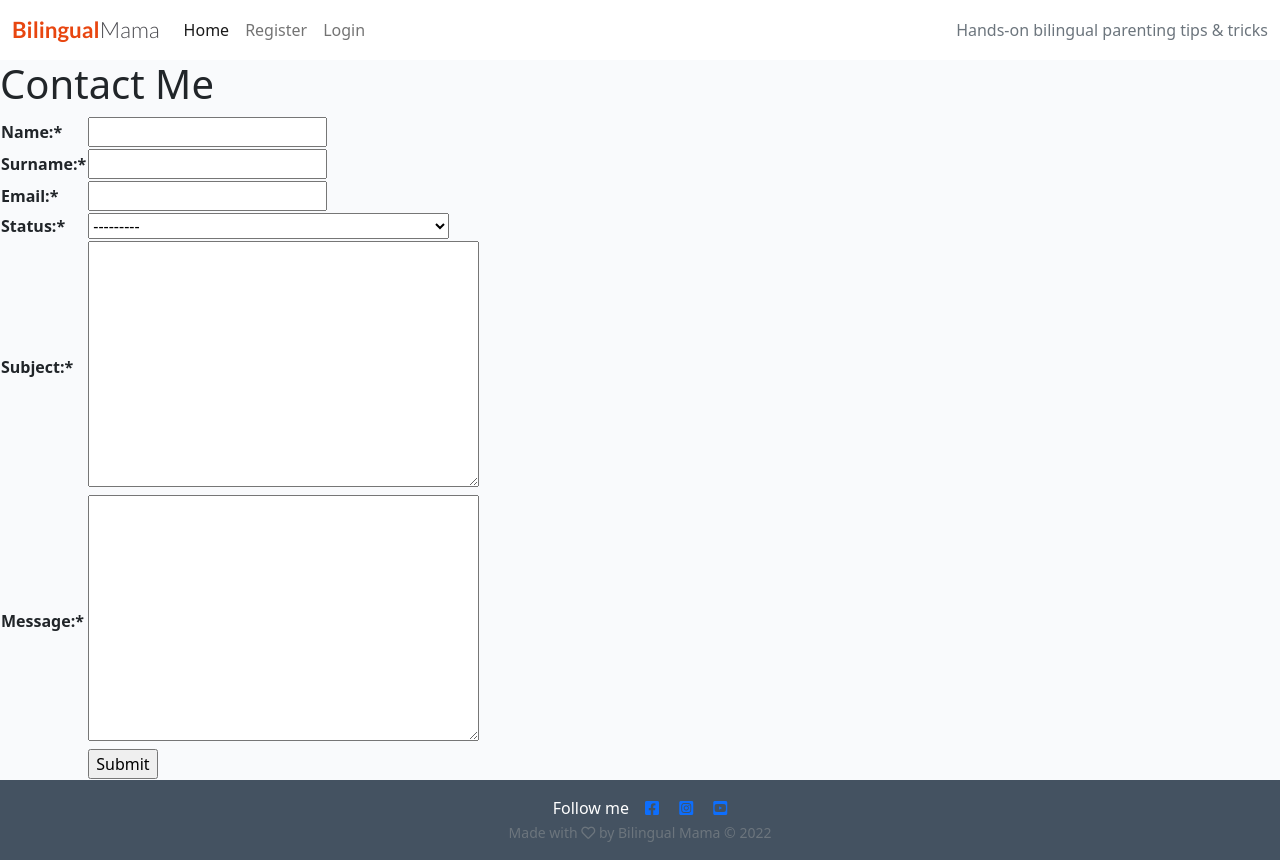
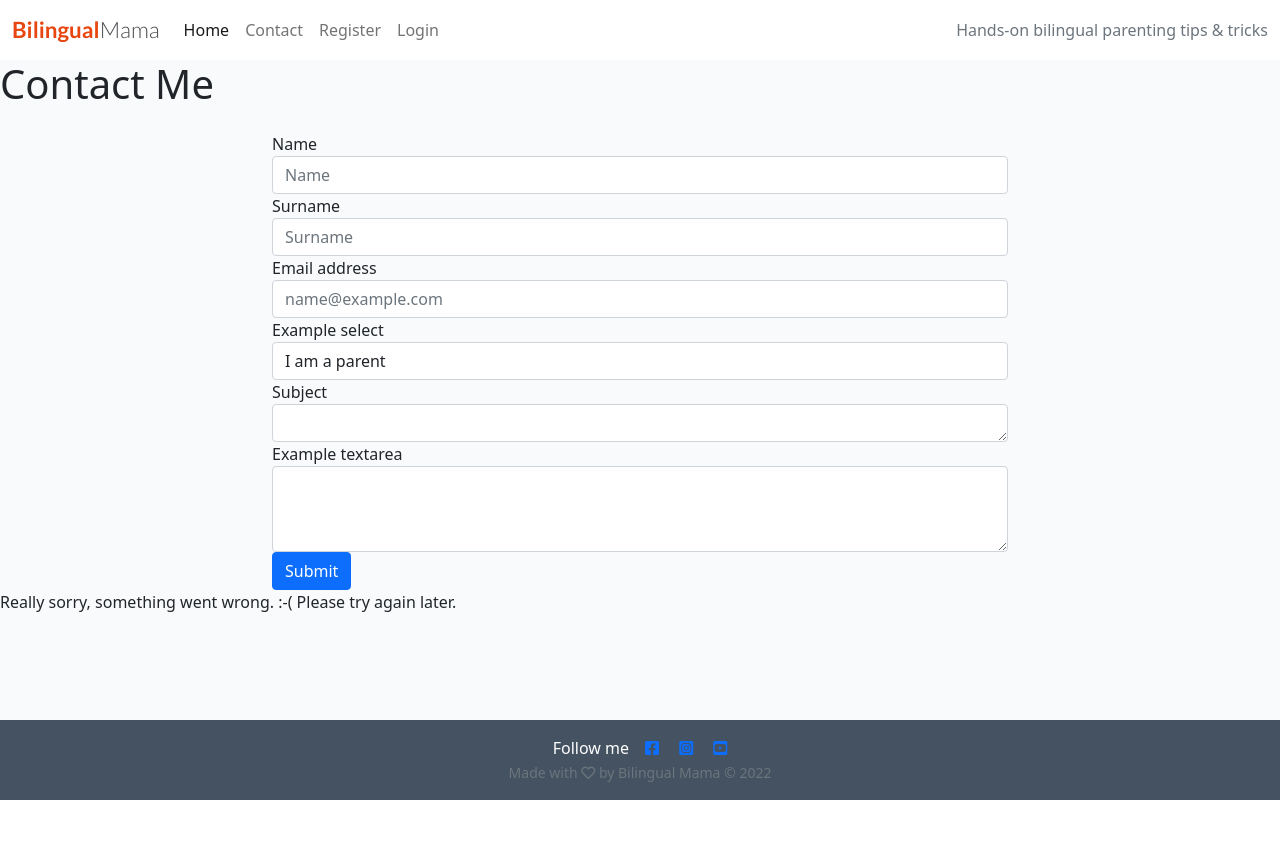
Before and after one commit to psnaz/bilingual-mama, a Django app: template templates/query.html in a window 1280 px wide. After the commit the page ends 800 px from the top, so only its background shows below. Run offline with Django 3.2, Linux system fonts and the light colour scheme; the template is opened without the code that fills it: values that come from a table or form of the project are taken from there, others are empty.

Commit message:
Create query.html

```diff
--- a/bilingualmama/urls.py
+++ b/bilingualmama/urls.py
@@ -21,4 +21,5 @@ urlpatterns = [
     path('summernote/', include('django_summernote.urls')),
     path('', include('bmblog.urls'), name='bmblog_urls'),
     path('accounts/', include('allauth.urls')),
+    #path('queries/', include('queries.urls'), name='queries_urls'),
 ]
--- a/queries/forms.py
+++ b/queries/forms.py
@@ -2,7 +2,7 @@ from django import forms
 from django.forms import ModelForm
 from .models import Query
 
-class QueryForm(ModelForm):
+class QueryForm(forms.ModelForm):
     required_css_class = 'required'
     class Meta:
         model = Query
--- a/templates/base.html
+++ b/templates/base.html
@@ -39,6 +39,9 @@
                 <ul class="navbar-nav me-auto mb-2 mb-lg-0">
                     <li class="nav-item">
                         <a class="nav-link active" aria-current="page" href="{% url 'home' %}">Home</a>
+                    </li>
+                    <li class="nav-item">
+                        <a class="nav-link" href="#">Contact</a>
                     </li>
                     {% if user.is_authenticated %}
                     <li class="nav-item">
--- a/templates/query.html
+++ b/templates/query.html
@@ -6,20 +6,53 @@
 
 <h1>Contact Me</h1>
 
+<div class="container">
+  <div class="row">
+    <div class="col-md-8 mt-3 offset-md-2">
+      <form class="query_form" id="query_form" method="post" action="{% url 'query' %}">
+        {% csrf_token %}
+          <div class="form-group">
+            <label for="exampleFormControlName">Name</label>
+            <input type="name" class="form-control" id="exampleFormControlName" placeholder="Name">
+          </div>
+          <div class="form-group">
+            <label for="exampleFormControlSurname">Surname</label>
+            <input type="name" class="form-control" id="exampleFormControlSurname" placeholder="Surname">
+          </div>
+          <div class="form-group">
+            <label for="exampleFormControlInput1">Email address</label>
+            <input type="email" class="form-control" id="exampleFormControlInput1" placeholder="name@example.com">
+          </div>
+          <div class="form-group">
+            <label for="exampleFormControlSelect1">Example select</label>
+            <select class="form-control" id="exampleFormControlSelect1">
+              <option>I am a parent</option>
+              <option>I am/ we are expecting a baby</option>
+              <option>I am a blogger</option>
+              <option>I am just someone who wants to contact you</option>
+            </select>
+          </div>
+          <div class="form-group">
+              <label for="subjectLine">Subject</label>
+              <textarea class="form-control" id="subjectLine" rows="1"></textarea>
+          </div>
+          <div class="form-group">
+            <label for="exampleFormControlTextarea1">Example textarea</label>
+            <textarea class="form-control" id="exampleFormControlTextarea1" rows="3"></textarea>
+          </div>
+          <button type="submit" class="btn btn-primary">Submit</button>
+        </form>
+    </div>
+  </div>
+</div>
+
 {% if submitted %}
     <p class="success">
         Your messages has been submitted successfully. Thank you :-).
     </p>
 
 {% else %}
-    <form action="" enctype="multipart/form-data" method="post" novalidate>
-        <table>
-            {{ form.as_table }}
-            <tr>
-                <td>&nbsp;</td>
-                <td><input type="submit" value="Submit"></td>
-            </tr>
-        </table>
+    <p class="sorry">Really sorry, something went wrong. :-( Please try again later.</p>
         {% csrf_token %}
     </form>
 {% endif %}
```
Also changed, not shown: queries/urls.py (added, +7 -0 lines), queries/views.py (+17 -17 lines).
